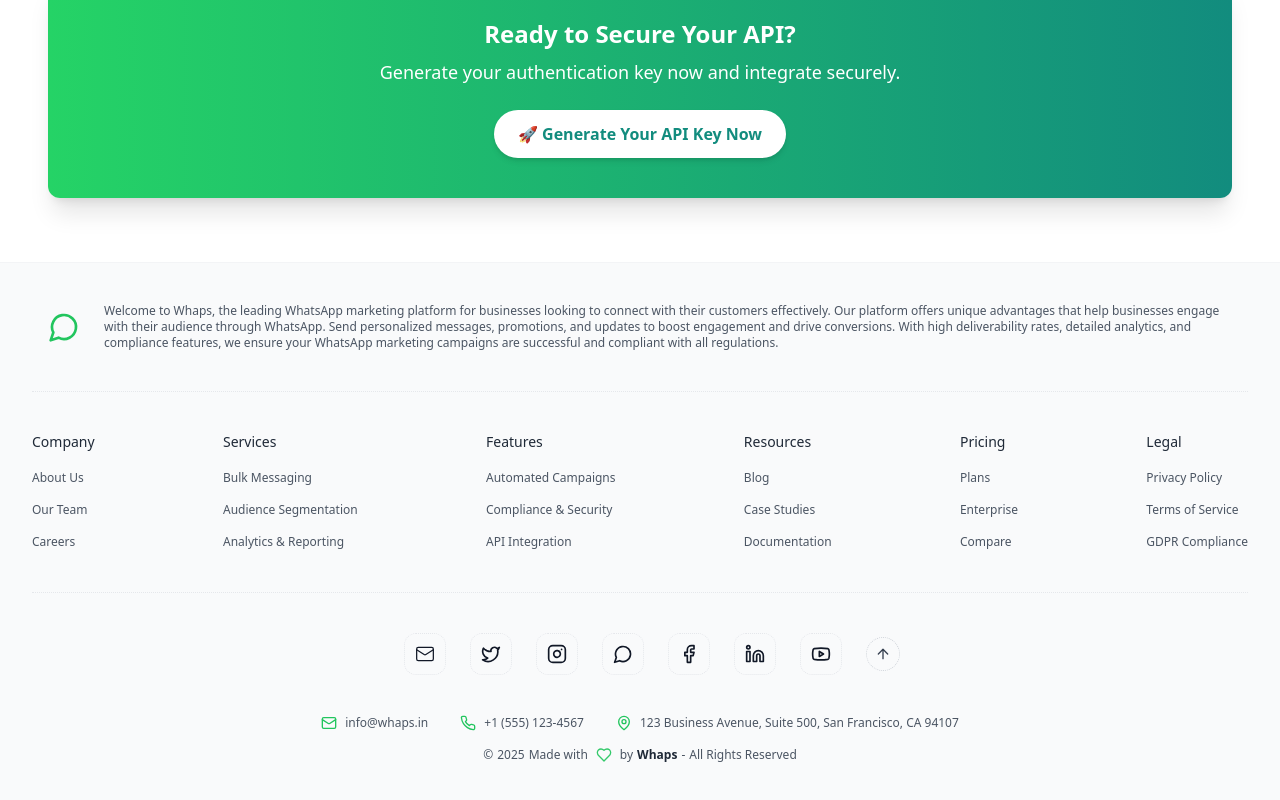
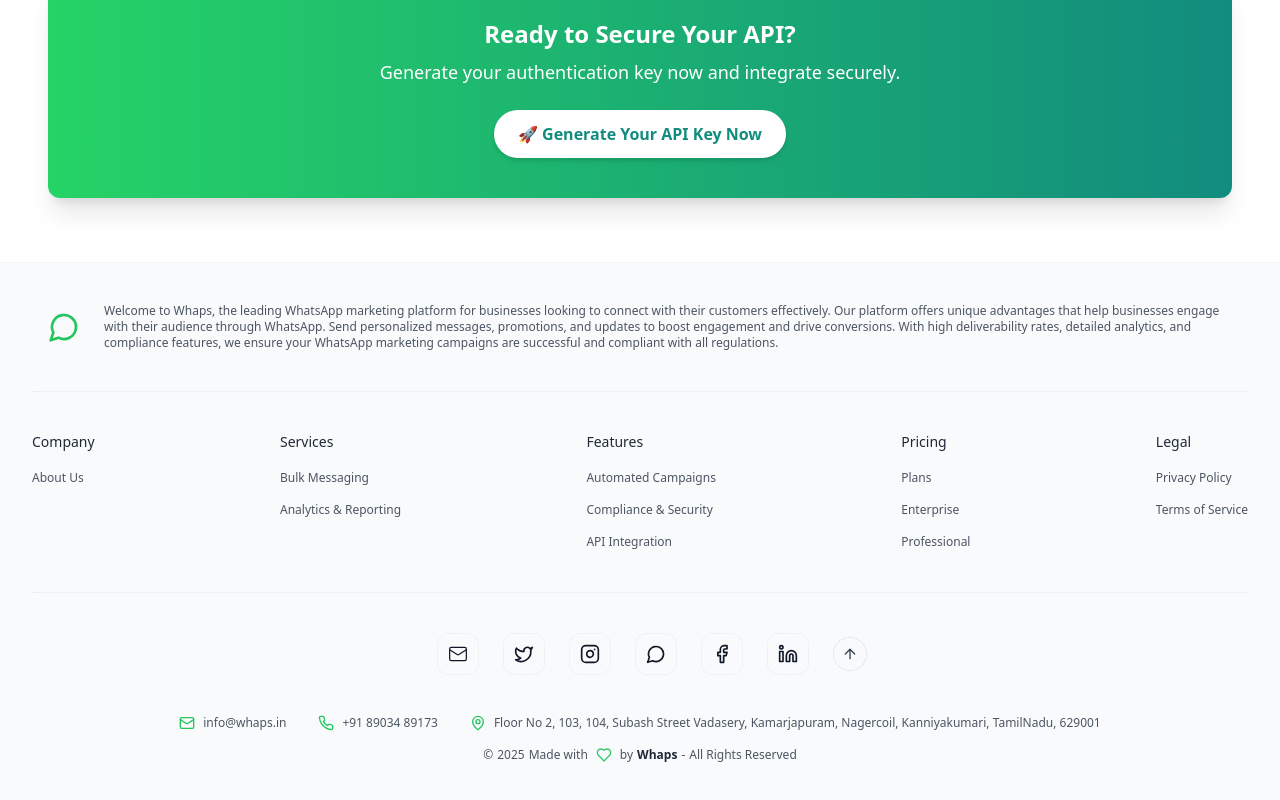
Before and after one commit to selva-itoi/whaps, a React (Vite) app: page /services/api-authentication in a window 1280 px wide. Shown: the part 876-1676 px from the top of the page. Built offline with nearby package versions, Linux system fonts and the light colour scheme.

Commit message:
footer changes

```diff
--- a/src/components/Footer.tsx
+++ b/src/components/Footer.tsx
@@ -4,7 +4,6 @@ import {
   Instagram,
   Facebook,
   Linkedin,
-  Youtube,
   MessageCircle,
   Heart,
   Phone,
@@ -25,8 +24,6 @@ const navigation = {
           name: "Company",
           items: [
             { name: "About Us", href: "#" },
-            { name: "Our Team", href: "#" },
-            { name: "Careers", href: "#" },
           ],
         },
         {
@@ -34,7 +31,6 @@ const navigation = {
           name: "Services",
           items: [
             { name: "Bulk Messaging", href: "#services" },
-            { name: "Audience Segmentation", href: "#services" },
             { name: "Analytics & Reporting", href: "#services" },
           ],
         },
@@ -48,21 +44,12 @@ const navigation = {
           ],
         },
         {
-          id: "resources",
-          name: "Resources",
-          items: [
-            { name: "Blog", href: "#" },
-            { name: "Case Studies", href: "#clients" },
-            { name: "Documentation", href: "#" },
-          ],
-        },
-        {
           id: "pricing",
           name: "Pricing",
           items: [
             { name: "Plans", href: "#pricing" },
             { name: "Enterprise", href: "#pricing" },
-            { name: "Compare", href: "#pricing" },
+            { name: "Professional", href: "#pricing" },
           ],
         },
         {
@@ -71,7 +58,6 @@ const navigation = {
           items: [
             { name: "Privacy Policy", href: "#" },
             { name: "Terms of Service", href: "#" },
-            { name: "GDPR Compliance", href: "#" },
           ],
         },
       ],
@@ -141,7 +127,7 @@ const Footer: React.FC = () => {
           </a>
           <a
             aria-label="Twitter"
-            href="#"
+            href="https://www.twitter.com/"
             rel="noreferrer"
             target="_blank"
             className={Underline}
@@ -150,7 +136,7 @@ const Footer: React.FC = () => {
           </a>
           <a
             aria-label="Instagram"
-            href="#"
+            href="https://www.instagram.com/agootechnologies?igsh=MXRmN3A2enJ4bTdvcw=="
             rel="noreferrer"
             target="_blank"
             className={Underline}
@@ -159,7 +145,7 @@ const Footer: React.FC = () => {
           </a>
           <a
             aria-label="WhatsApp"
-            href="#"
+            href="https://wa.me/+91 89034 89173"
             rel="noreferrer"
             target="_blank"
             className={Underline}
@@ -168,7 +154,7 @@ const Footer: React.FC = () => {
           </a>
           <a
             aria-label="Facebook"
-            href="#"
+            href="https://www.facebook.com/share/p/12HDAjq5McV/"
             rel="noreferrer"
             target="_blank"
             className={Underline}
@@ -177,22 +163,14 @@ const Footer: React.FC = () => {
           </a>
           <a
             aria-label="LinkedIn"
-            href="#"
+            href="https://www.linkedin.com/company/itoi-technologies/"
             rel="noreferrer"
             target="_blank"
             className={Underline}
           >
             <Linkedin className="h-5 w-5" />
           </a>
-          <a
-            aria-label="YouTube"
-            href="#"
-            rel="noreferrer"
-            target="_blank"
-            className={Underline}
-          >
-            <Youtube className="h-5 w-5" />
-          </a>
+
         </div>
         <ThemeToggle />
       </div>
@@ -205,11 +183,13 @@ const Footer: React.FC = () => {
           </div>
           <div className="flex items-center">
             <Phone className="h-4 w-4 text-green-500 mr-2" />
-            <span>+1 (555) 123-4567</span>
+            <span>+91 89034 89173</span>
           </div>
           <div className="flex items-center">
             <MapPin className="h-4 w-4 text-green-500 mr-2" />
-            <span>123 Business Avenue, Suite 500, San Francisco, CA 94107</span>
+            <span>Floor No 2, 103, 104, Subash Street
+              Vadasery, Kamarjapuram, Nagercoil,
+              Kanniyakumari, TamilNadu, 629001</span>
           </div>
         </div>
         <div className="flex flex-row items-center justify-center gap-1 text-gray-600">
```
